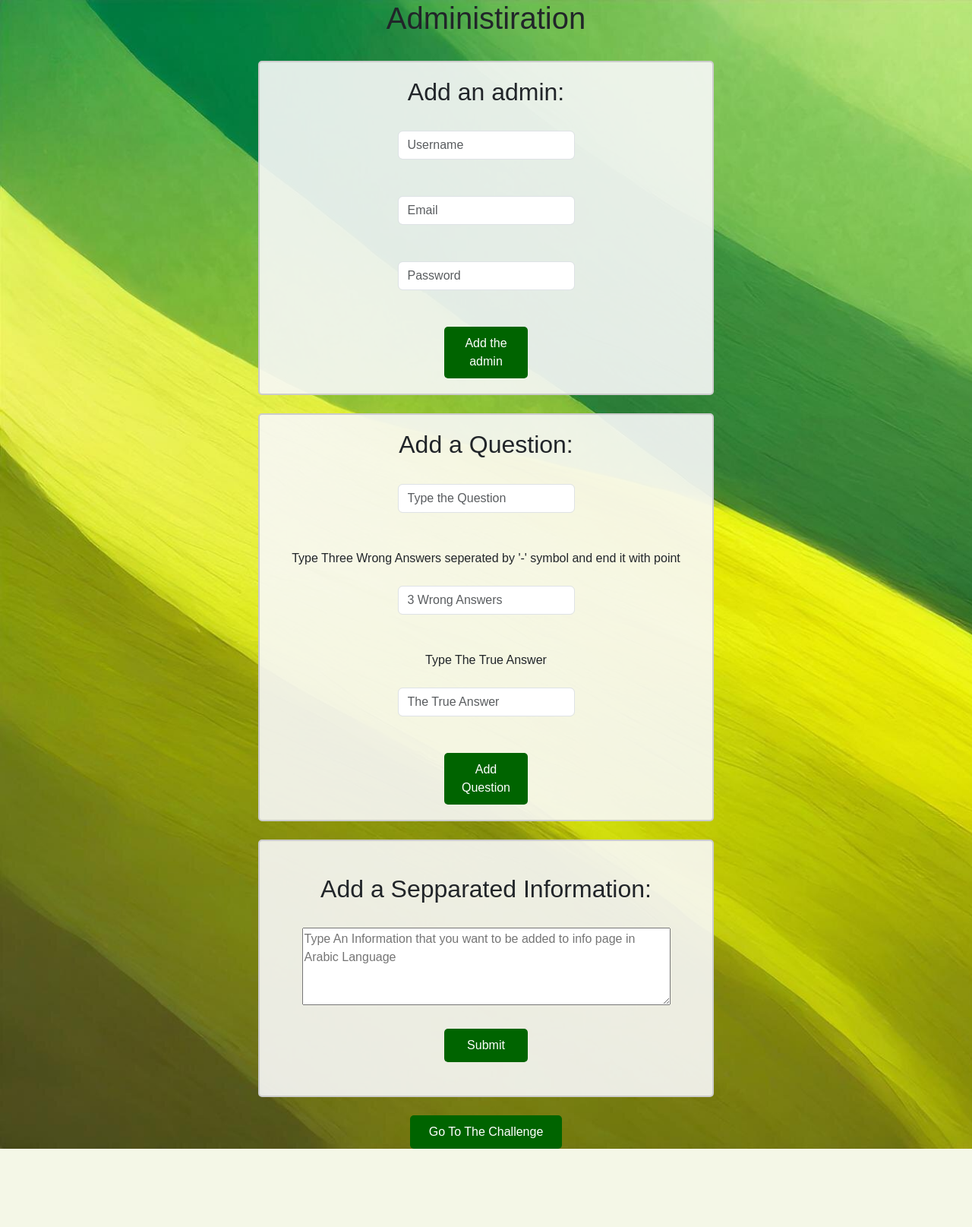
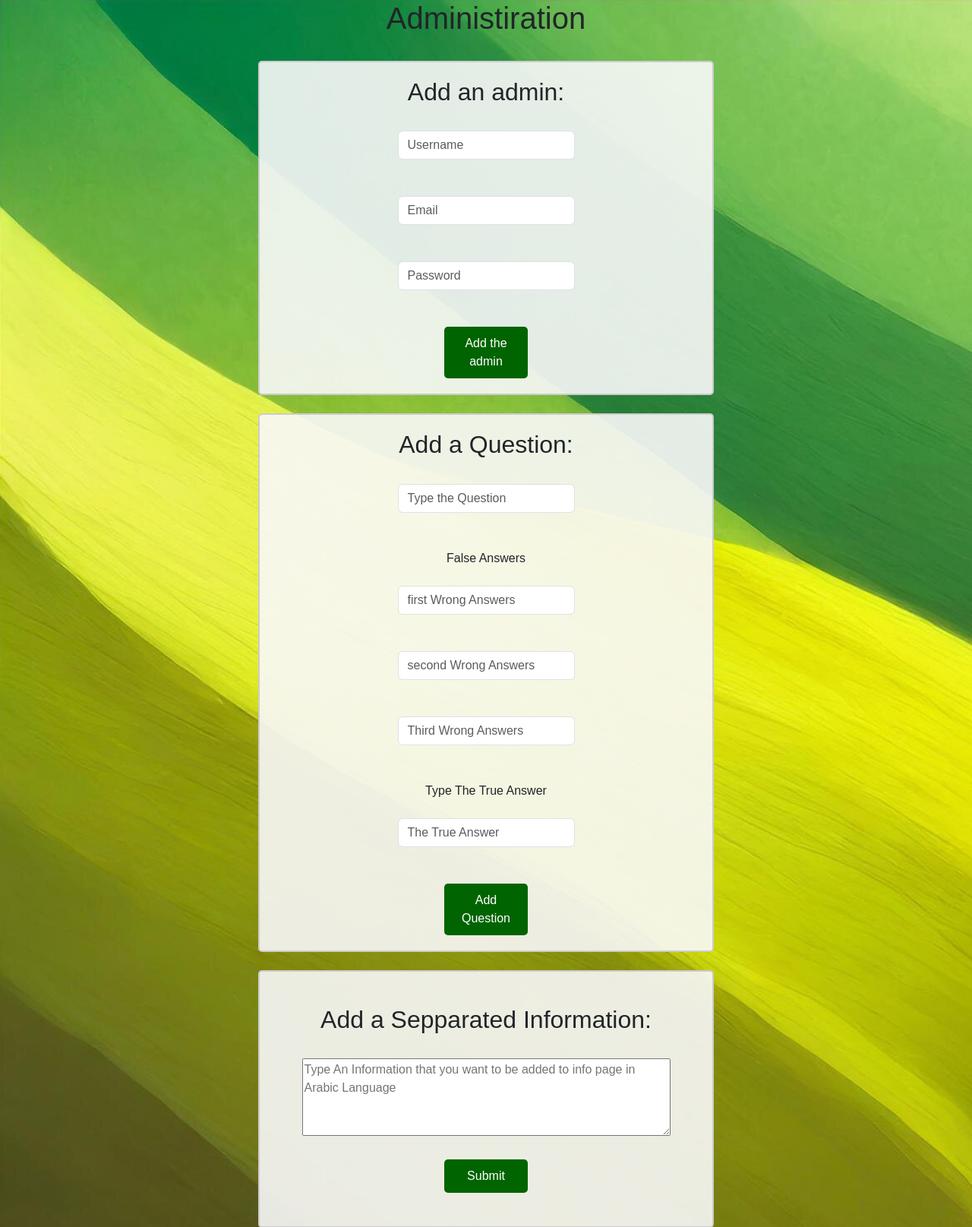
Before and after one commit to MohamadJouni6/imam-mahdi-challenge, a Flask app: page /admin in a window 1280 px wide. Shown: the top 1615 px of the page at 76% size. Before the commit the page ends 1512 px from the top, so only its background shows below. Run offline with Flask 2, Linux system fonts and the light colour scheme; a user stored in the database is signed in; data comes from the database, SQL or seed files in the repository.

Commit message:
Admin page enhance

```diff
--- a/app.py
+++ b/app.py
@@ -162,7 +162,9 @@ def admin():
     password = request.form.get("password")
     info = request.form.get("info")
     question = request.form.get("question")
-    fans = request.form.get("fans")
+    f1 = request.form.get("f1")
+    f2 = request.form.get("f2")
+    f3 = request.form.get("f3")
     tan = request.form.get("tan")
 
     # Check which form submitted among the 3 forms
@@ -188,16 +190,9 @@ def admin():
       # redirect to /admin
       return redirect("/admin")
 
-    elif question and fans and tan:
+    elif question and f1 and f2 and f3 and tan:
       # Store False answers in one list
-      mylist = []
-      bas = ""
-      for i in range(0, len(fans)):
-        if fans[i] == '-' or fans[i] == '.':
-          mylist.append(bas)
-          bas = ""
-        else:
-          bas += fans[i]
+      mylist = [f1, f2, f3]
 
       # Add Question to db
       parm = {"question": question, "f1": mylist[0], "f2": mylist[1], "f3": mylist[2], "t": tan}
--- a/templates/admin.html
+++ b/templates/admin.html
@@ -23,10 +23,14 @@
 				<h2  style="text-align: center;">Add a Question:</h2><br>
 				<input type="text" class="form-control mx-auto w-auto" required name="question" placeholder="Type the Question">
 				<br><br>
-				<label for="fans">Type Three Wrong Answers seperated by '-' symbol and end it with point</label><br><br>
-				<input type="text" class="form-control mx-auto w-auto" id="fans" name="fans" required placeholder="3 Wrong Answers"><br>
+				<label for="f1">False Answers</label><br><br>
+				<input type="text" class="form-control mx-auto w-auto" id="f1" name="f1" required placeholder="first Wrong Answers"><br>
 				<br>
-				<label for="fans">Type The True Answer</label><br><br>
+				<input type="text" class="form-control mx-auto w-auto" id="f2" name="f2" required placeholder="second Wrong Answers"><br>
+				<br>
+				<input type="text" class="form-control mx-auto w-auto" id="f3" name="f3" required placeholder="Third Wrong Answers"><br>
+				<br>
+				<label for="tan">Type The True Answer</label><br><br>
 				<input type="text" id="tan" name="tan" class="form-control mx-auto w-auto" required placeholder="The True Answer"><br><br>
 				<button type="submit">Add Question</button>
 			</form>
```
Also changed, not shown: 2 other files.
